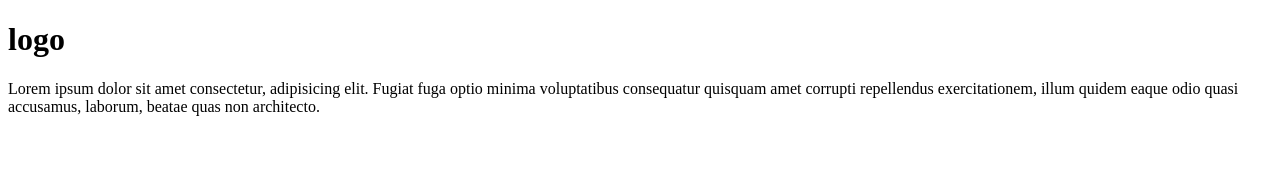
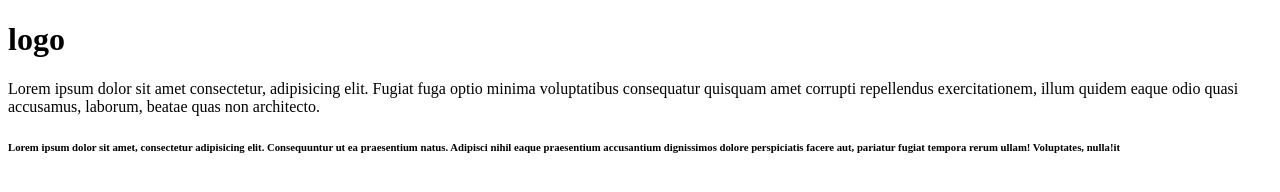
Before and after one commit to gehlot0709/learn-git, a plain HTML site: page index.html in a window 1280 px wide. Drawn offline with Linux system fonts and the light colour scheme.

Commit message:
this is new header

```diff
--- a/index.html
+++ b/index.html
@@ -10,6 +10,7 @@
         <div class="container">
             <h1>logo</h1>
             <p>Lorem ipsum dolor sit amet consectetur, adipisicing elit. Fugiat fuga optio minima voluptatibus consequatur quisquam amet corrupti repellendus exercitationem, illum quidem eaque odio quasi accusamus, laborum, beatae quas non architecto.</p>
+            <h6>Lorem ipsum dolor sit amet, consectetur adipisicing elit. Consequuntur ut ea praesentium natus. Adipisci nihil eaque praesentium accusantium dignissimos dolore perspiciatis facere aut, pariatur fugiat tempora rerum ullam! Voluptates, nulla!it </h6>
         </div>
     </header>
 </body>
```
